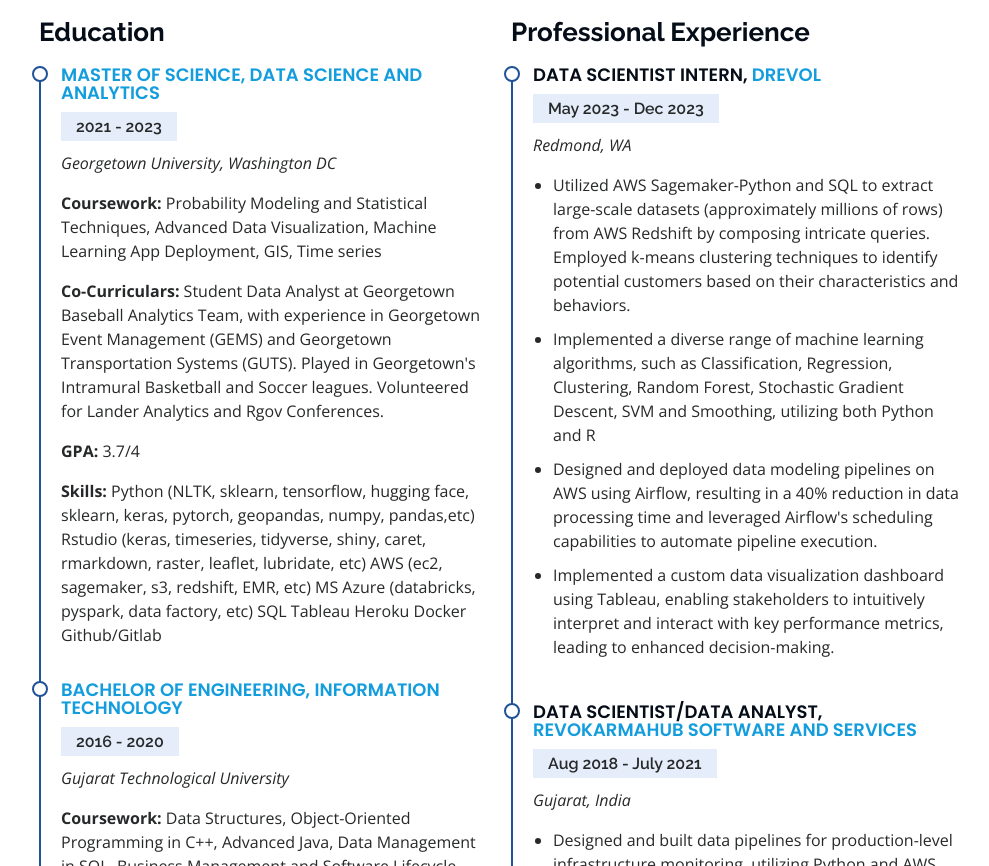
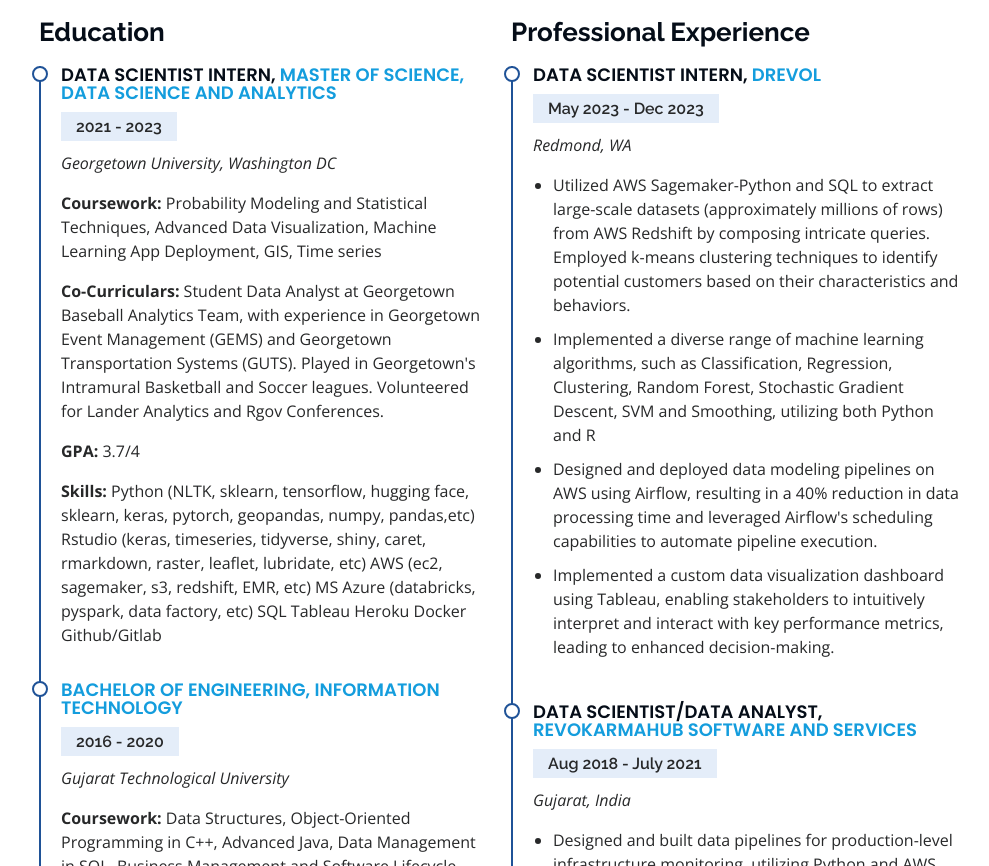
Before and after one commit to ShivamZal/ShivamZal.github.io, a plain HTML site: page index.html in a window 1280 px wide. Shown: the part 2999-3865 px from the top of the page, without its empty margins (291-1280 px from the left). Drawn offline with nearby package versions, Linux system fonts and the light colour scheme.

Commit message:
Update index.html

```diff
--- a/index.html
+++ b/index.html
@@ -293,7 +293,7 @@
           <div class="col-lg-6" data-aos="fade-up">
             <h3 class="resume-title">Education</h3>
             <div class="resume-item">
-              <h4><a href="https://www.georgetown.edu/" target="_blank">Master of Science, Data Science and Analytics </a></h4>
+              <h4>Data Scientist Intern,<a href="https://drevol.com/" target="_blank"> Master of Science, Data Science and Analytics</a></h4>
               <h5>2021 - 2023</h5>
               <p><em>Georgetown University, Washington DC</em></p>
               <p><b>Coursework: </b>Probability Modeling and Statistical Techniques, Advanced Data Visualization, Machine Learning App Deployment, GIS, Time series
@@ -318,7 +318,7 @@
               <h5>2016 - 2020</h5>
               <p><em> Gujarat Technological University</em></p>
               <p><b>Coursework: </b> Data Structures, Object-Oriented Programming in C++, Advanced Java, Data Management in SQL, Business Management and Software Lifecycle, Hadoop Ecosystem, Computer Networks, Data Mining, and Artificial Intelligence.
-              </b>
+              </ba>
                 <p>
 
                 <b>Co-Curriculars: </b> Represented the University Basketball Team at All Intdia University competition (AIU), winner of local coding competitions and team building events, member of GCET Dance Mob Group, volunteered for IEEE Events.
```
